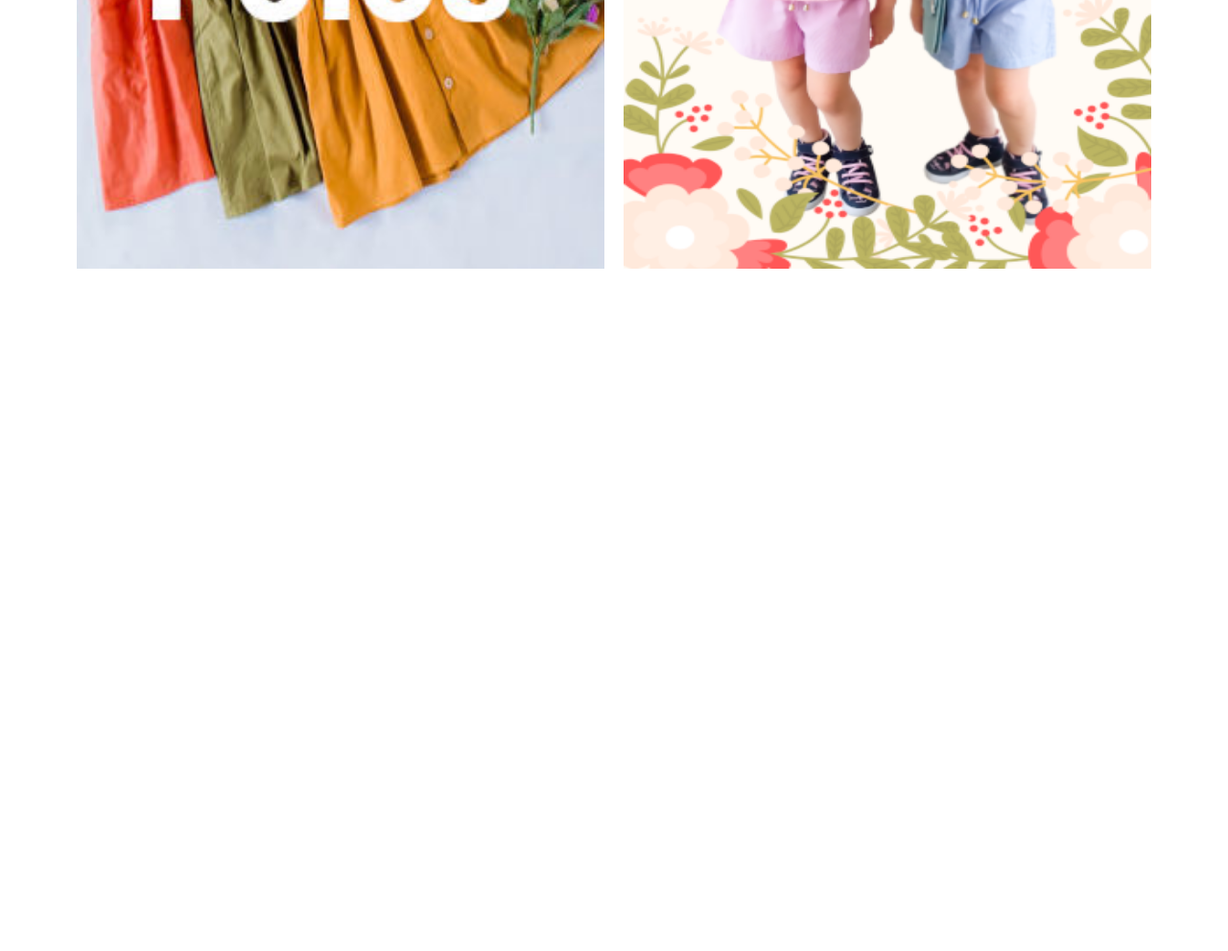
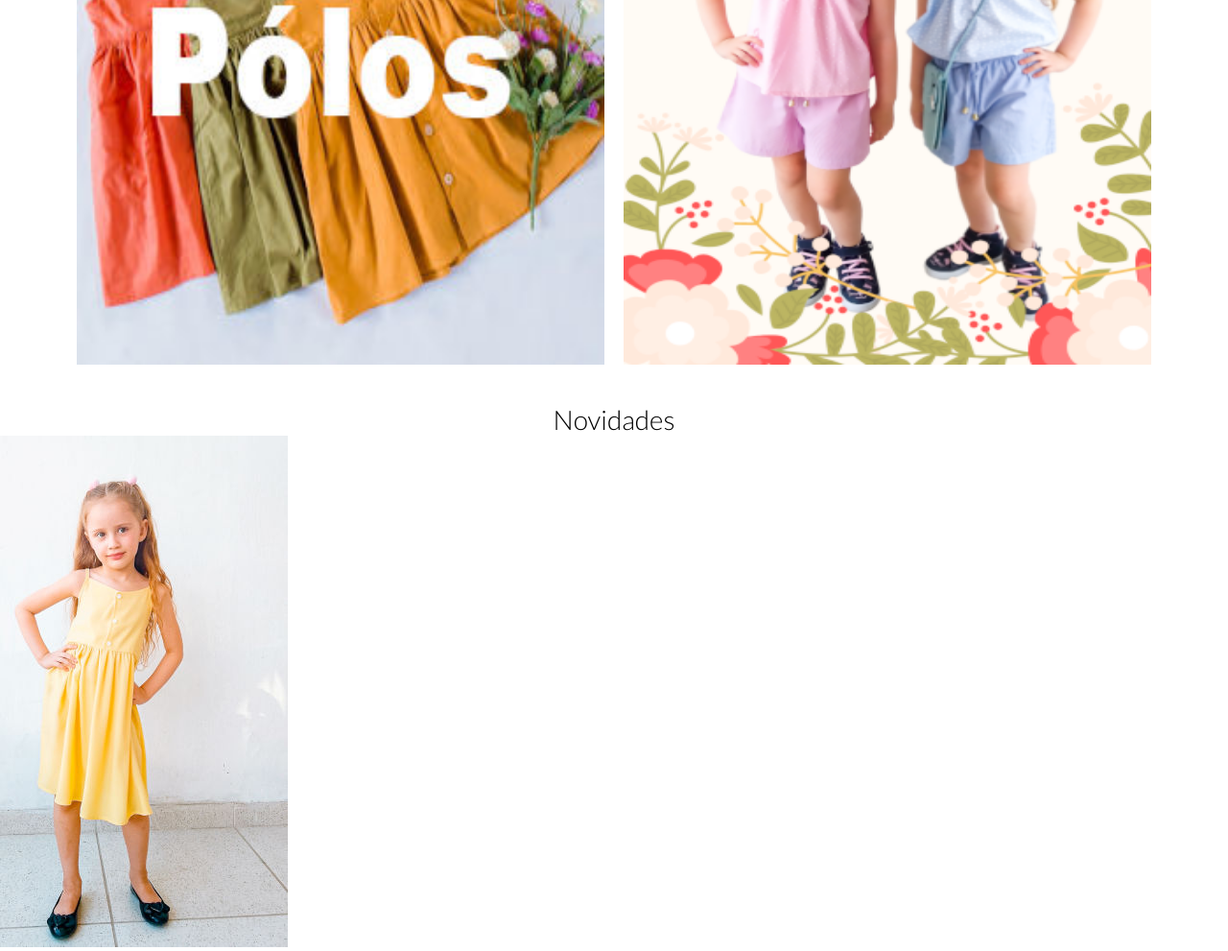
Before and after one commit to asaelchristian/projeto-tine-loja, a plain HTML site: page tine-loja.html in a window 1280 px wide. Shown: the part 1775-2766 px from the top of the page at 96% size. Before the commit the page ends 2075 px from the top, so only its background shows below. Drawn offline with Linux system fonts and the light colour scheme.

Commit message:
Changes made

```diff
--- a/style.css
+++ b/style.css
@@ -278,3 +278,11 @@ span{
   .image-column:hover img {
     transform: scale(1.1); /* Aumenta o tamanho ao passar o mouse */
   }
+
+  h1{
+    text-align: center;
+    font-family: var(--fonte-título-destaque);
+    font-size: 28px;
+    font-weight: 300;
+    margin-top: 20px;
+  }
--- a/tine-loja.html
+++ b/tine-loja.html
@@ -78,6 +78,7 @@
 
 
 
+<main>
   <div class="semi-image">
 
       <!--Seções dos ícones e suas respectivas mensagens-->
@@ -140,6 +141,14 @@
     </div>
   </section>
 
+  <h1>Novidades</h1>
+
+  <div class="tc-container">
+        <img src="imagens-tine-loja/tine-pose-normal.jpg" alt="Cristine com as mãos na cintura">
+        <img src="" alt="">
+  </div>
+</main>
+
 
 
 
```
Also changed, not shown: imagens-tine-loja/tine-amostrada.jpg (added), imagens-tine-loja/tine-pose-normal.jpg (added). Lines whose indentation alone changed are shown as unchanged.
